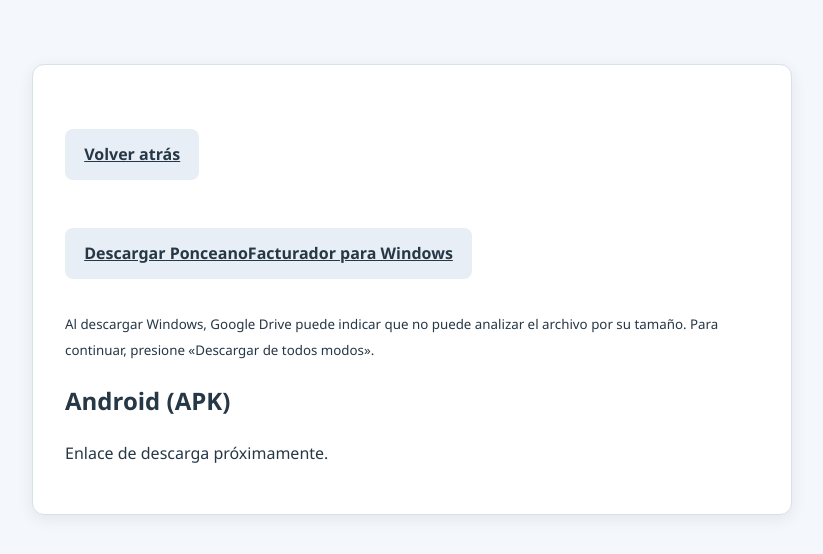
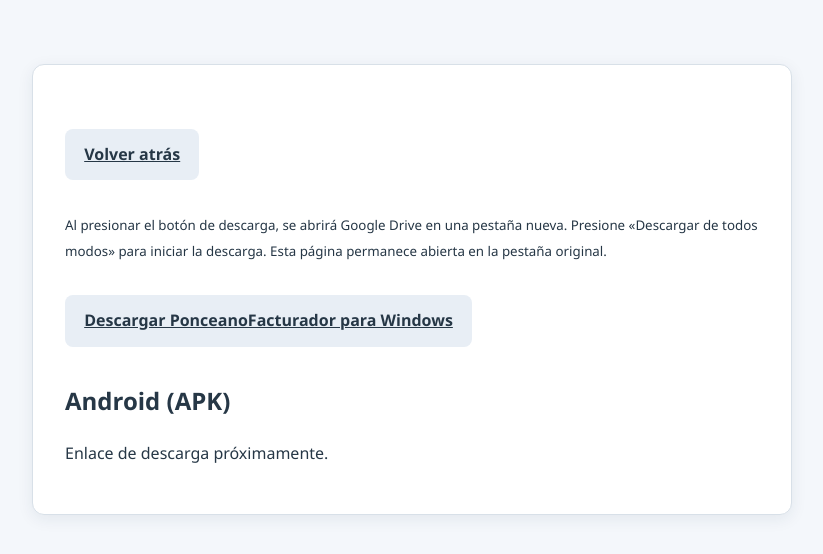
Before and after one commit to ponceano49/ponceanomultiservicios, a plain HTML site: page descargas.html in a window 1280 px wide. Shown: the whole page, without its empty margins (228-1051 px from the left). Drawn offline with Linux system fonts and the light colour scheme.

Commit message:
Abrir descarga de Windows en pestaña nueva
Co-authored-by: Copilot <223556219+Copilot@users.noreply.github.com>

```diff
--- a/descargas.html
+++ b/descargas.html
@@ -21,8 +21,8 @@
 <body>
 <main>
     <p><a class="enlace" href="index.html">Volver atrás</a></p>
-    <p><a class="enlace" href="https://drive.google.com/uc?export=download&amp;id=1jSzLXp1JVaoaH41ShC_QPYT6CEd6_rzN" rel="noopener noreferrer" referrerpolicy="no-referrer">Descargar PonceanoFacturador para Windows</a></p>
-    <p><small>Al descargar Windows, Google Drive puede indicar que no puede analizar el archivo por su tamaño. Para continuar, presione «Descargar de todos modos».</small></p>
+    <p><small>Al presionar el botón de descarga, se abrirá Google Drive en una pestaña nueva. Presione «Descargar de todos modos» para iniciar la descarga. Esta página permanece abierta en la pestaña original.</small></p>
+    <p><a class="enlace" href="https://drive.google.com/uc?export=download&amp;id=1jSzLXp1JVaoaH41ShC_QPYT6CEd6_rzN" target="_blank" rel="noopener noreferrer" referrerpolicy="no-referrer">Descargar PonceanoFacturador para Windows</a></p>
     <section aria-labelledby="android-title">
         <h2 id="android-title">Android (APK)</h2>
         <p>Enlace de descarga próximamente.</p>
```
